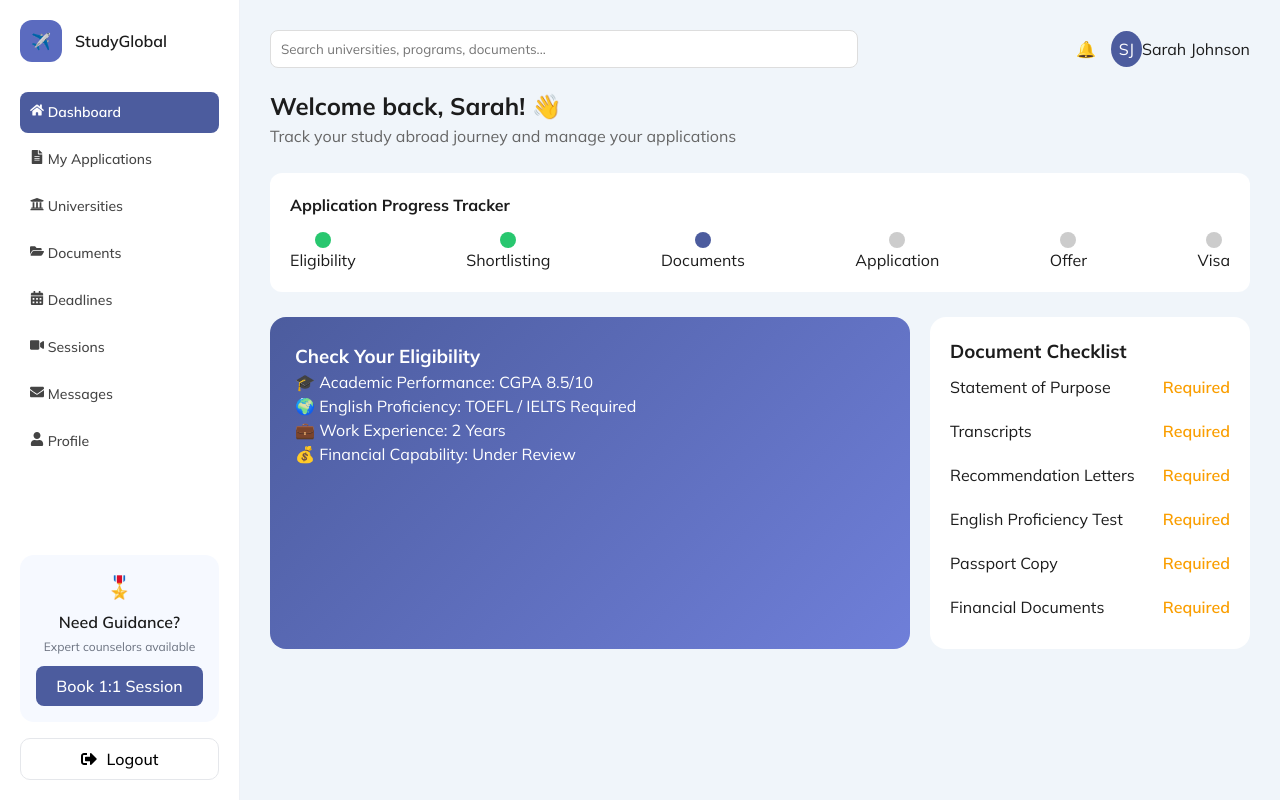
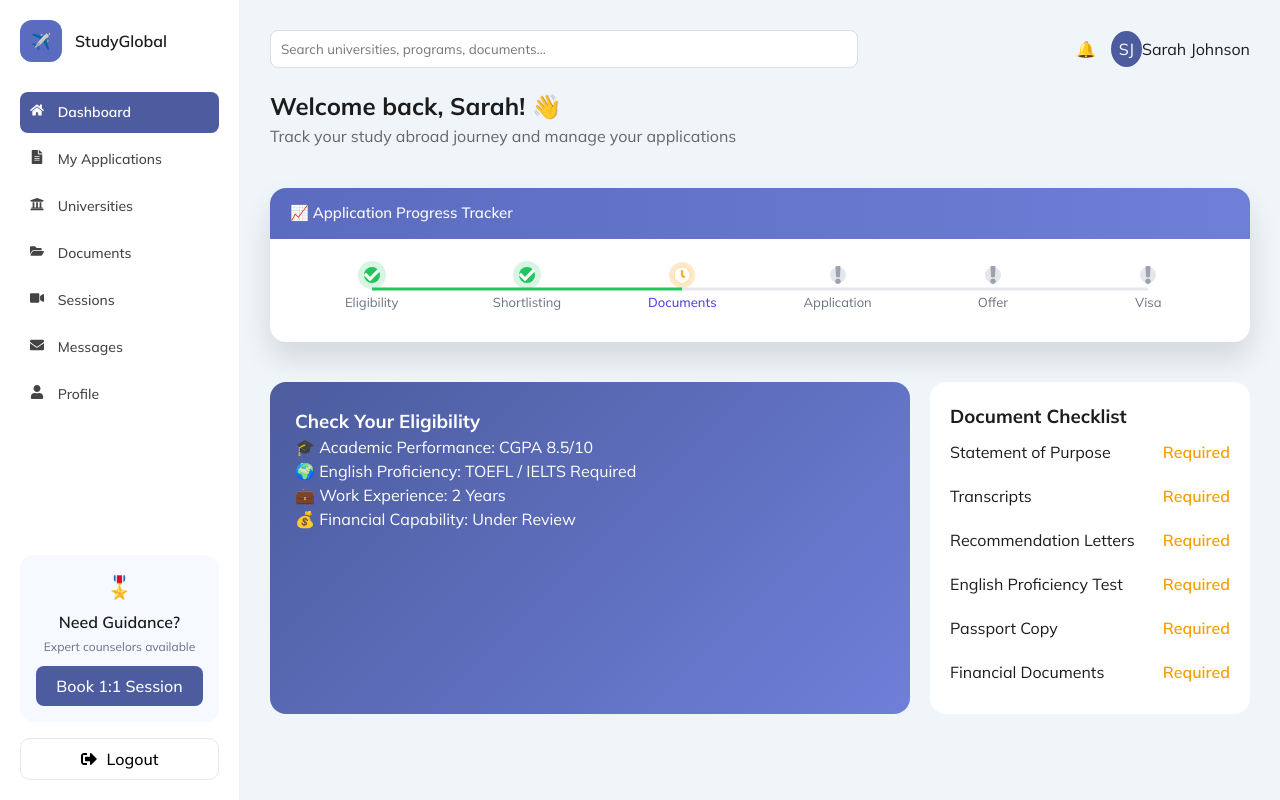
Before and after one commit to farheentrisha/FineAnswer, a React (Vite) app in the folder client/: page /dashboard in a window 1280 px wide. Built offline with nearby package versions, Linux system fonts and the light colour scheme; a web font is replaced by a local one.

Commit message:
process Tracker updated

```diff
--- a/client/src/components/ProgressTracKer.jsx
+++ b/client/src/components/ProgressTracKer.jsx
@@ -1,3 +1,6 @@
+import { FaCheck, FaClock, FaExclamation } from "react-icons/fa";
+import "./ProgressTracker.css";
+
 const steps = [
   "Eligibility",
   "Shortlisting",
@@ -7,18 +10,38 @@ const steps = [
   "Visa",
 ];
 
-export default function ProgressTracker() {
+export default function ProgressTracker({ currentStep = 2 }) {
   return (
-    <div className="progress-card">
-      <h4>Application Progress Tracker</h4>
+    <div className="tracker-wrapper">
+      <div className="tracker-header">
+        📈 Application Progress Tracker
+      </div>
 
-      <div className="progress-steps">
-        {steps.map((step, index) => (
-          <div key={index} className={`step ${index < 2 ? "done" : index === 2 ? "active" : ""}`}>
-            <div className="circle" />
-            <span>{step}</span>
-          </div>
-        ))}
+      <div className="tracker-body">
+        {steps.map((step, index) => {
+          const status =
+            index < currentStep
+              ? "done"
+              : index === currentStep
+              ? "active"
+              : "pending";
+
+          return (
+            <div key={index} className={`tracker-step ${status}`}>
+              <div className="circle">
+                {status === "done" && <FaCheck />}
+                {status === "active" && <FaClock />}
+                {status === "pending" && <FaExclamation />}
+              </div>
+
+              {index !== steps.length - 1 && (
+                <div className="connector" />
+              )}
+
+              <span>{step}</span>
+            </div>
+          );
+        })}
       </div>
     </div>
   );
--- /dev/null
+++ b/client/src/components/ProgressTracker.css
@@ -0,0 +1,137 @@
+/* Wrapper Card */
+.tracker-wrapper {
+  background: #ffffff;
+  border-radius: 16px;
+  overflow: hidden;
+  box-shadow: 0 16px 30px rgba(0, 0, 0, 0.12);
+  max-width: 1500px;
+  margin: 40px auto;
+}
+
+/* Header */
+.tracker-header {
+  background: linear-gradient(90deg, #5b6bbf, #6f7fd8);
+  color: #ffffff;
+  padding: 14px 20px;
+  font-weight: 500;
+  font-size: 15px;
+}
+
+/* Body */
+.tracker-body {
+  display: flex;
+  justify-content: space-between;
+  align-items: center;
+  padding: 28px 24px 30px;
+}
+
+/* Step */
+.tracker-step {
+  position: relative;
+  flex: 1;
+  text-align: center;
+  pointer-events: none; /* 👈 NOT CLICKABLE */
+}
+
+/* Text */
+.tracker-step span {
+  display: block;
+  margin-top: 10px;
+  font-size: 13px;
+  color: #6b7280;
+}
+
+/* Circle */
+.circle {
+  width: 56px;
+  height: 56px;
+  border-radius: 50%;
+  display: flex;
+  align-items: center;
+  justify-content: center;
+  font-size: 18px;
+  margin: 0 auto;
+  z-index: 2;
+}
+
+/* Connector */
+.connector {
+  position: absolute;
+  top: 50%;
+  left: 50%;
+  width: 100%;
+  height: 3px;
+  background: #e5e7eb;
+  transform: translateY(-50%);
+  z-index: 1;
+}
+
+/* Active animation */
+.tracker-step.active .circle {
+  background: #f59e0b;
+  color: #ffffff;
+  animation: softPulse 2.4s ease-in-out infinite;
+}
+
+/* Keyframes */
+@keyframes softPulse {
+  0% {
+    transform: scale(1);
+    box-shadow: 0 0 0 0 rgba(245, 158, 11, 0.35);
+  }
+  70% {
+    transform: scale(1.05);
+    box-shadow: 0 0 0 14px rgba(245, 158, 11, 0);
+  }
+  100% {
+    transform: scale(1);
+    box-shadow: 0 0 0 0 rgba(245, 158, 11, 0);
+  }
+}
+
+
+/* DONE */
+.tracker-step.done .circle {
+  background: #22c55e;
+  color: #ffffff;
+  box-shadow: 0 0 0 6px rgba(34, 197, 94, 0.18);
+}
+
+.tracker-step.done .connector {
+  background: #22c55e;
+}
+
+/* ACTIVE */
+.tracker-step.active .circle {
+  background: #f59e0b;
+  color: #ffffff;
+  box-shadow: 0 0 0 6px rgba(245, 158, 11, 0.2);
+}
+
+.tracker-step.active span {
+  color: #4f46e5;
+  font-weight: 500;
+}
+
+/* PENDING */
+.tracker-step.pending .circle {
+  background: #e5e7eb;
+  color: #9ca3af;
+}
+
+/* RESPONSIVE */
+@media (max-width: 768px) {
+  .tracker-body {
+    flex-direction: column;
+    gap: 20px;
+  }
+
+  .connector {
+    display: none;
+  }
+}
+.tracker-step.active .circle {
+  background: #f59e0b;
+  color: #ffffff;
+  animation: softPulse 2.4s ease-in-out infinite;
+}
--- a/client/src/components/Sidebar.css
+++ b/client/src/components/Sidebar.css
@@ -46,8 +46,8 @@
 .sidebar-nav a {
   display: flex;
   align-items: center;
-  gap: 12px;
-  padding: 12px 14px;
+  gap: 15px;
+  padding: 16px 14px;
   border-radius: 12px;
   color: #2d2d2d;
   font-size: 14px;
@@ -66,6 +66,9 @@
   background-color: #5b6bbf;
   color: #ffffff;
   font-weight: 600;
+}
+.sidebar-nav a span {
+  margin-left: 10px;  /* 👈 extra spacing after icon */
 }
 
 /* CTA Card */
@@ -113,6 +116,7 @@
 .logout-btn {
   background: transparent;
   border: 1px solid #e5e7eb;
+  margin-top: auto;
   padding: 10px;
   border-radius: 10px;
   cursor: pointer;
--- a/client/src/components/Sidebar.jsx
+++ b/client/src/components/Sidebar.jsx
@@ -25,14 +25,13 @@ export default function Sidebar() {
 
       {/* Navigation */}
       <nav className="sidebar-nav">
-        <a className="active"><FaHome /> Dashboard</a>
-        <a><FaFileAlt /> My Applications</a>
-        <a><FaUniversity /> Universities</a>
-        <a><FaFolderOpen /> Documents</a>
-        <a><FaCalendarAlt /> Deadlines</a>
-        <a><FaVideo /> Sessions</a>
-        <a><FaEnvelope /> Messages</a>
-        <a><FaUser /> Profile</a>
+        <a className="active"><FaHome /> <span>Dashboard</span></a>
+        <a><FaFileAlt /> <span>My Applications</span></a>
+        <a><FaUniversity /> <span>Universities</span></a>
+        <a><FaFolderOpen /> <span>Documents</span></a>
+        <a><FaVideo /> <span>Sessions</span></a>
+        <a><FaEnvelope /> <span>Messages</span></a>
+        <a><FaUser /> <span>Profile</span></a>
       </nav>
 
       {/* CTA */}
```
